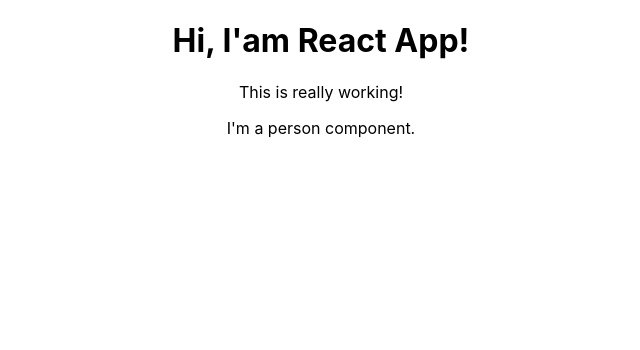
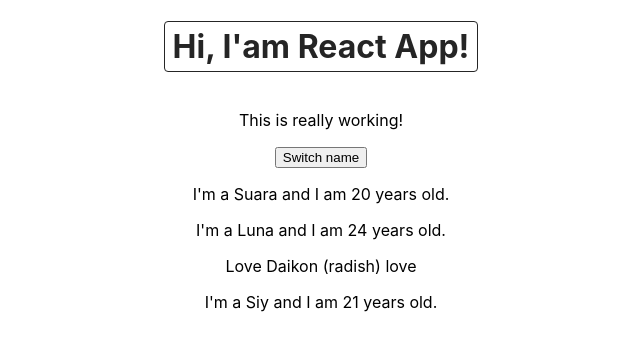
Before and after one commit to suarasiy/react-1, a React (Create React App) app: page / in a window 1280 px wide. Shown: the top 350 px of the page, without its empty margins (319-959 px from the left). Built offline with nearby package versions, Linux system fonts and the light colour scheme.

Commit message:
Passing references

```diff
--- a/src/App.css
+++ b/src/App.css
@@ -1,3 +1,15 @@
 .App {
   text-align: center;
 }
+
+.App h1 {
+  color: rgb(37, 37, 37);
+  display: inline-block;
+  padding: 5px 8px;
+  border: 1px solid rgb(37, 37, 37);
+  border-radius: 4px;
+}
+
+.App p {
+  color: black;
+}
--- a/src/App.js
+++ b/src/App.js
@@ -3,12 +3,47 @@
 import Person from './Person/Person';
 
 class App extends Component {
+  state = {
+    persons : [
+      { 'name' : 'Suara', 'age' : 20 },
+      { 'name' : 'Luna', 'age' : 24 },
+      { 'name' : 'Siy', 'age' : 21 }
+    ],
+    otherState : 'some other value'
+  }
+
+  switchNameHandler = () => {
+    // console.log("was clicked!");
+    // DON'T DO THIS: this.state.persons[0].name = 'Sidiq Indrajati Yusuf';
+    this.setState( {
+      persons : [
+        { 'name' : 'Sidiq Indrajati Yusuf', 'age' : 20 },
+        { 'name' : 'Blanc Luna', 'age' : 24 },
+        { 'name' : 'Suara', 'age' : 22 }
+      ]
+    } );
+  }
+
   render() {
     return (
       <div className="App">
         <h1>Hi, I'am React App!</h1>
         <p>This is really working!</p>
-        <Person />
+
+        <button onClick={this.switchNameHandler}>Switch name</button>
+
+        <Person
+          name={this.state.persons[0].name}
+          age={this.state.persons[0].age} />
+        <Person
+          name={this.state.persons[1].name}
+          age={this.state.persons[1].age}
+          click={this.switchNameHandler}>
+            <p>Love Daikon (radish) love</p>
+        </Person>
+        <Person
+          name={this.state.persons[2].name}
+          age={this.state.persons[2].age} />
       </div>
     )
   }
--- a/src/Person/Person.js
+++ b/src/Person/Person.js
@@ -1,8 +1,11 @@
 import React from 'react';
 
-const person = () => {
+const person = ( props ) => {
     return (
-        <p>I'm a person component.</p>
+        <div>
+            <p onClick={props.click}>I'm a {props.name} and I am {props.age} years old.</p>
+            <p>{props.children}</p>
+        </div>
     )
 }
 
```
Also changed, not shown: 1 other file (tests, documents, lock files or other folders).
